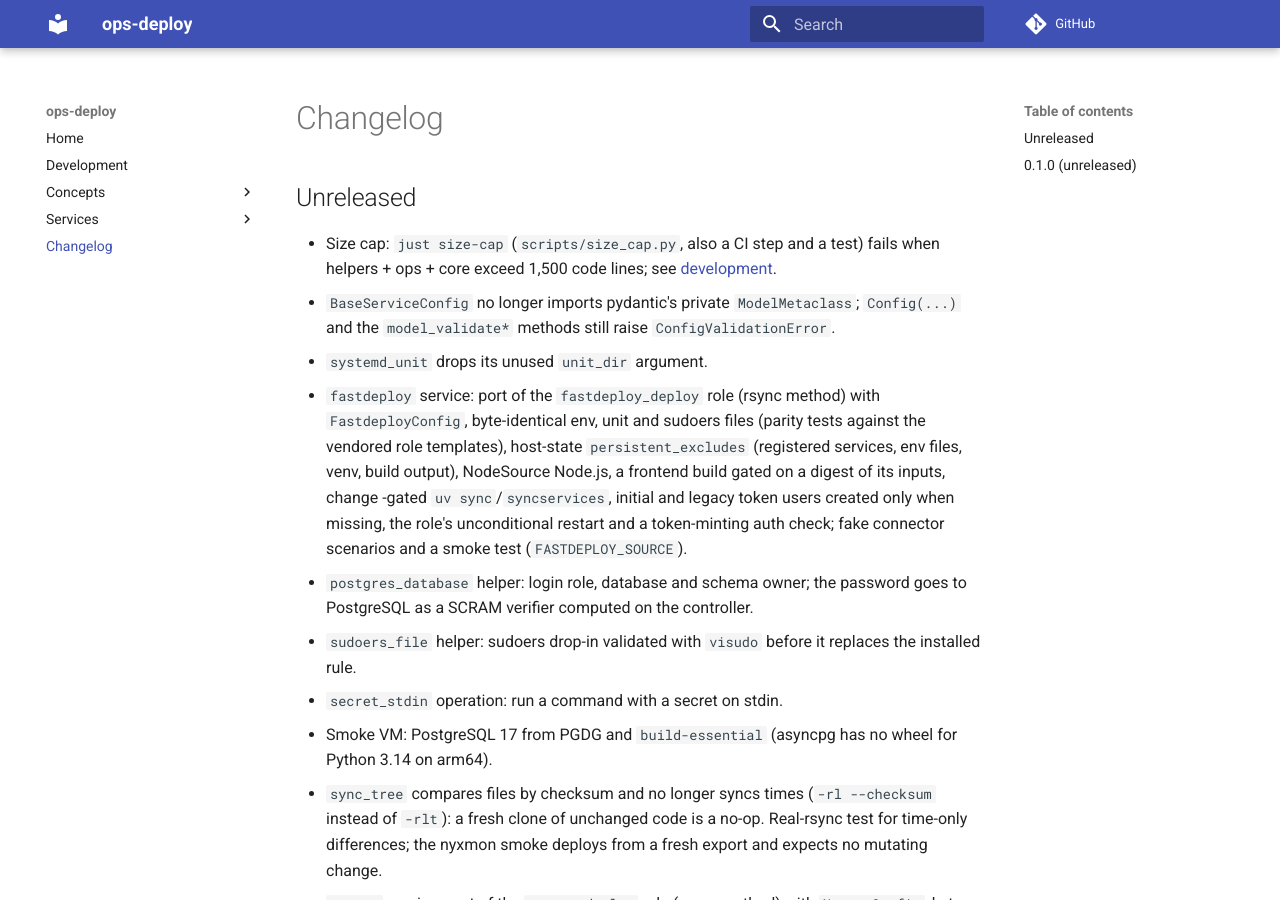
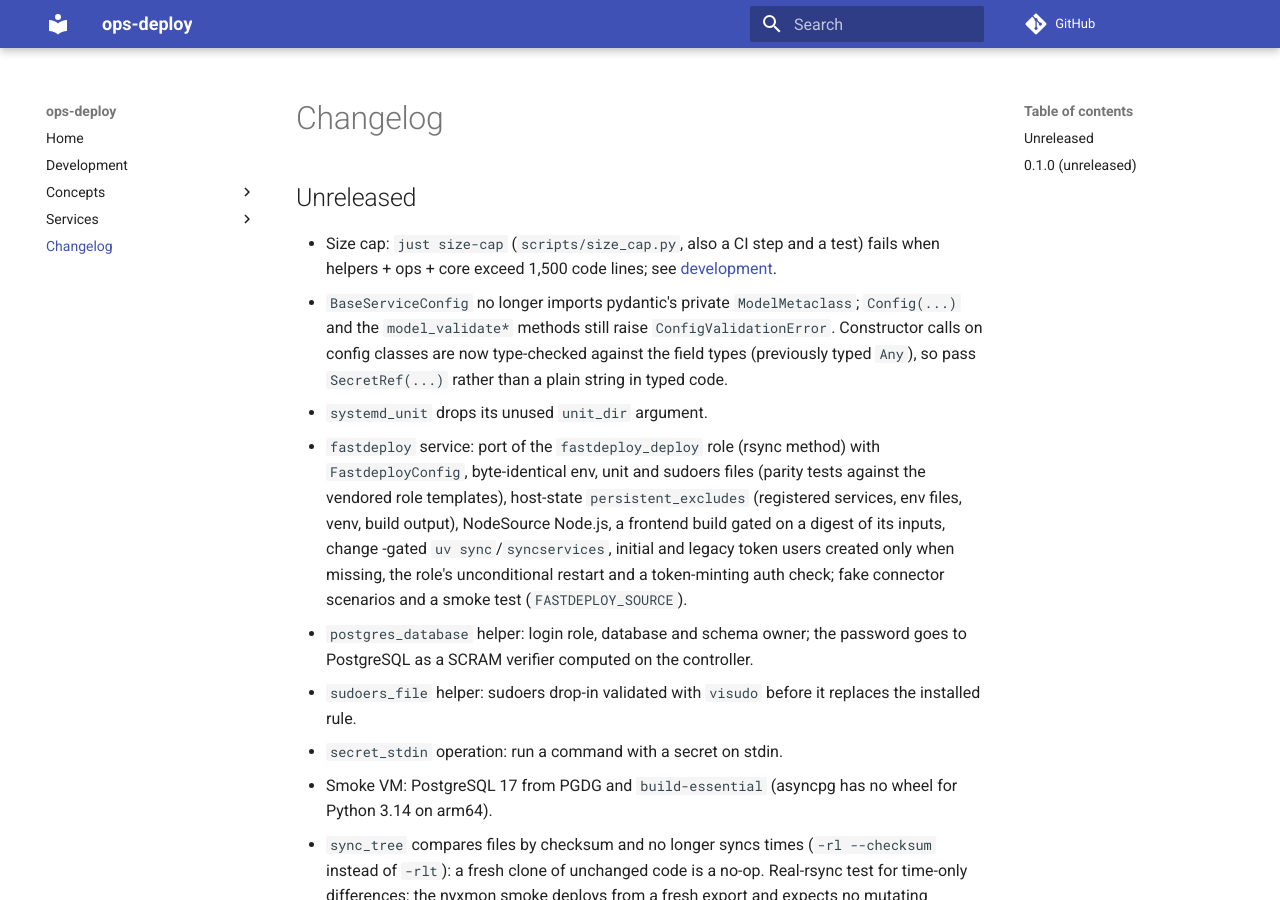
Before and after one commit to ephes/ops-deploy, an MkDocs documentation site: the page built from docs/changelog.md, in a window 1280 px wide and 900 px high. Built offline with MkDocs 1.6.1 and Material for MkDocs 9.7.7, drawn with Linux system fonts in a browser that asks for light colours; comment, search, counter and statistics services are not loaded.

Commit message:
Note the stricter config constructor typing in the changelog

```diff
--- a/docs/changelog.md
+++ b/docs/changelog.md
@@ -7,7 +7,9 @@
   [development](development.md#size-cap-on-the-shared-layer).
 - `BaseServiceConfig` no longer imports pydantic's private
   `ModelMetaclass`; `Config(...)` and the `model_validate*` methods still
-  raise `ConfigValidationError`.
+  raise `ConfigValidationError`. Constructor calls on config classes are
+  now type-checked against the field types (previously typed `Any`), so
+  pass `SecretRef(...)` rather than a plain string in typed code.
 - `systemd_unit` drops its unused `unit_dir` argument.
 
 - `fastdeploy` service: port of the `fastdeploy_deploy` role (rsync method)
```
